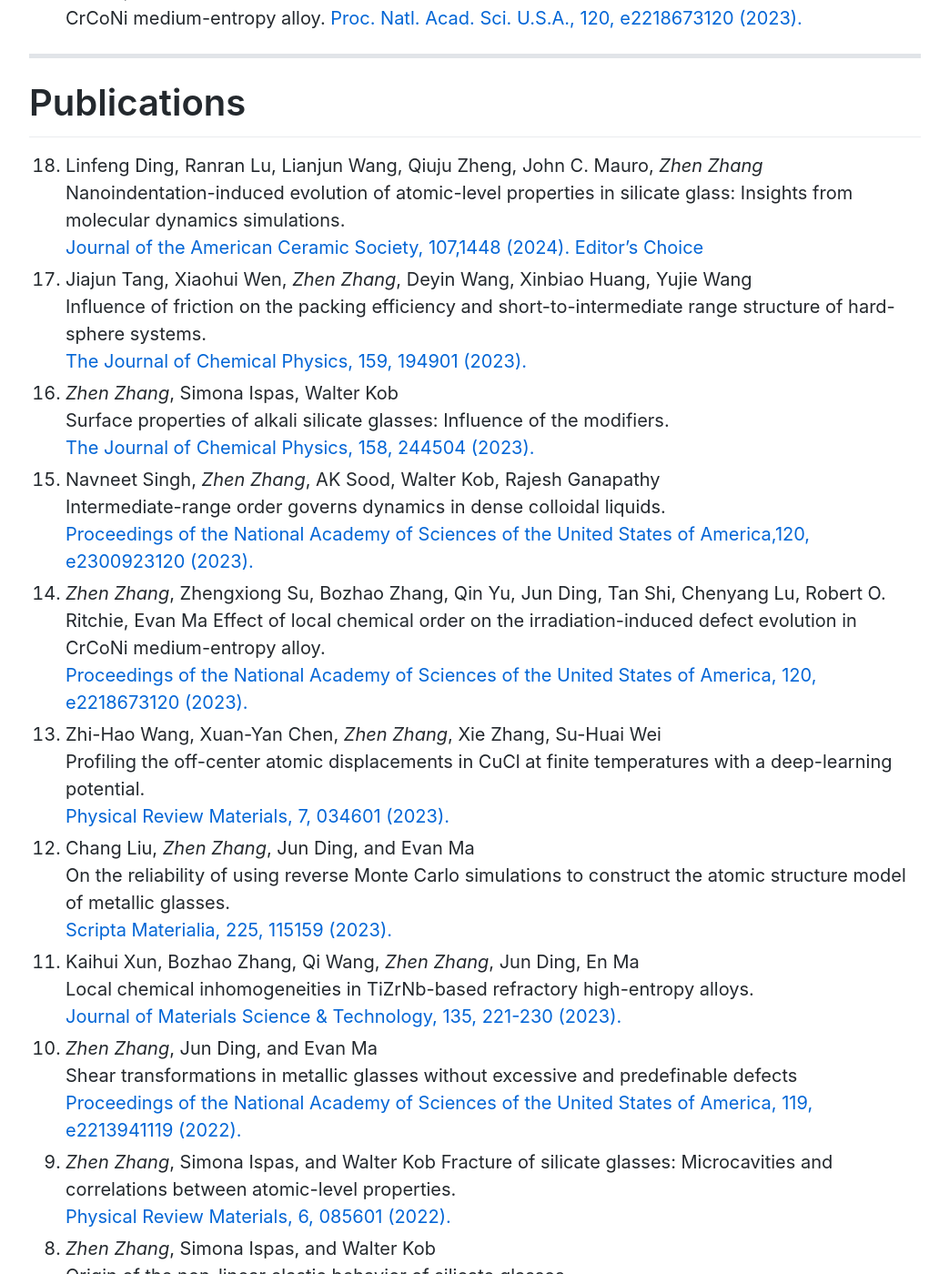
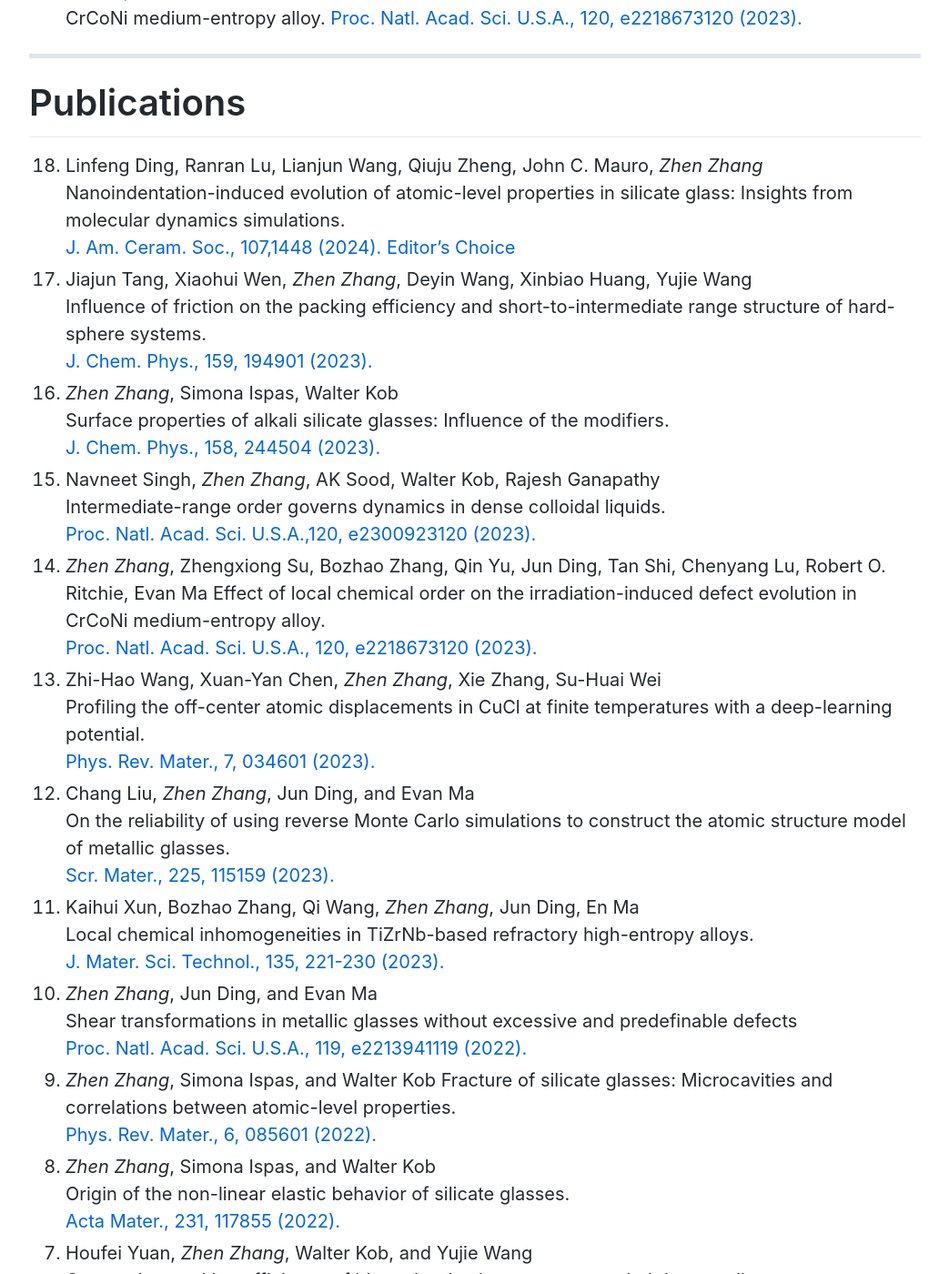
Before and after one commit to zhenzhang1991/zhenzhang1991.github.io, a Jekyll site: the page built from index.md, in a window 1280 px wide and 1400 px high, scrolled down 4684 px. Shown: the whole window at 91% size, without its empty margins (118-1161 px from the left). Built offline with Jekyll 4.4.1, drawn with Linux system fonts in a browser that asks for light colours; Markdown is read by kramdown in place of the engine named in the settings; comment, search, counter and statistics services are not loaded; some of the changed text lies outside the part shown.

Commit message:
Update index.md

```diff
--- a/index.md
+++ b/index.md
@@ -87,58 +87,58 @@ Publication for more details:
 # Publications
 0. Linfeng Ding, Ranran Lu, Lianjun Wang, Qiuju Zheng, John C. Mauro, *Zhen Zhang* <br>
    Nanoindentation-induced evolution of atomic-level properties in silicate glass: Insights from molecular dynamics simulations. <br>
-   [Journal of the American Ceramic Society, 107,1448 (2024). Editor's Choice](https://doi.org/10.1111/jace.19230)
+   [J. Am. Ceram. Soc., 107,1448 (2024). Editor's Choice](https://doi.org/10.1111/jace.19230)
 0. Jiajun Tang, Xiaohui Wen, *Zhen Zhang*, Deyin Wang, Xinbiao Huang, Yujie Wang <br>
    Influence of friction on the packing efficiency and short-to-intermediate range structure of hard-sphere systems. <br>
-   [The Journal of Chemical Physics, 159, 194901 (2023).](https://doi.org/10.1063/5.0175513)
+   [J. Chem. Phys., 159, 194901 (2023).](https://doi.org/10.1063/5.0175513)
 0. *Zhen Zhang*, Simona Ispas, Walter Kob <br>
    Surface properties of alkali silicate glasses: Influence of the modifiers. <br>
-   [The Journal of Chemical Physics, 158, 244504 (2023).](https://doi.org/10.1063/5.0155497)
+   [J. Chem. Phys., 158, 244504 (2023).](https://doi.org/10.1063/5.0155497)
 0. Navneet Singh, *Zhen Zhang*, AK Sood, Walter Kob, Rajesh Ganapathy <br>
    Intermediate-range order governs dynamics in dense colloidal liquids. <br>
-   [Proceedings of the National Academy of Sciences of the United States of America,120, e2300923120 (2023).](https://doi.org/10.1073/pnas.2300923120)
+   [Proc. Natl. Acad. Sci. U.S.A.,120, e2300923120 (2023).](https://doi.org/10.1073/pnas.2300923120)
 0. *Zhen Zhang*, Zhengxiong Su, Bozhao Zhang, Qin Yu, Jun Ding, Tan Shi, Chenyang Lu, Robert O. Ritchie, Evan Ma
    Effect of local chemical order on the irradiation-induced defect evolution in CrCoNi medium-entropy alloy.<br>
-   [Proceedings of the National Academy of Sciences of the United States of America, 120, e2218673120 (2023).](https://doi.org/10.1073/pnas.2218673120)
+   [Proc. Natl. Acad. Sci. U.S.A., 120, e2218673120 (2023).](https://doi.org/10.1073/pnas.2218673120)
 0. Zhi-Hao Wang, Xuan-Yan Chen, *Zhen Zhang*, Xie Zhang, Su-Huai Wei <br>
    Profiling the off-center atomic displacements in CuCl at finite temperatures with a deep-learning potential. <br>
-   [Physical Review Materials, 7, 034601 (2023).](https://doi.org/10.1103/PhysRevMaterials.7.034601)
+   [Phys. Rev. Mater., 7, 034601 (2023).](https://doi.org/10.1103/PhysRevMaterials.7.034601)
 0. Chang Liu, *Zhen Zhang*, Jun Ding, and Evan Ma <br>
    On the reliability of using reverse Monte Carlo simulations to construct the atomic structure model of metallic glasses.<br>
-   [Scripta Materialia, 225, 115159 (2023).](https://doi.org/10.1016/j.scriptamat.2022.115159)
+   [Scr. Mater., 225, 115159 (2023).](https://doi.org/10.1016/j.scriptamat.2022.115159)
 0. Kaihui Xun, Bozhao Zhang, Qi Wang, *Zhen Zhang*, Jun Ding, En Ma <br>
    Local chemical inhomogeneities in TiZrNb-based refractory high-entropy alloys. <br>
-   [Journal of Materials Science & Technology, 135, 221-230 (2023).](https://doi.org/10.1016/j.jmst.2022.06.047)
+   [J. Mater. Sci. Technol., 135, 221-230 (2023).](https://doi.org/10.1016/j.jmst.2022.06.047)
 0. *Zhen Zhang*, Jun Ding, and Evan Ma <br>
    Shear transformations in metallic glasses without excessive and predefinable defects <br>
-   [Proceedings of the National Academy of Sciences of the United States of America, 119, e2213941119 (2022).](https://doi.org/10.1073/pnas.2213941119)
+   [Proc. Natl. Acad. Sci. U.S.A., 119, e2213941119 (2022).](https://doi.org/10.1073/pnas.2213941119)
 0. *Zhen Zhang*, Simona Ispas, and Walter Kob
    Fracture of silicate glasses: Microcavities and correlations between atomic-level properties. <br>
-   [Physical Review Materials, 6, 085601 (2022).](https://doi.org/10.1103/PhysRevMaterials.6.085601)
+   [Phys. Rev. Mater., 6, 085601 (2022).](https://doi.org/10.1103/PhysRevMaterials.6.085601)
 0. *Zhen Zhang*, Simona Ispas, and Walter Kob <br>
    Origin of the non-linear elastic behavior of silicate glasses. <br>
-   [Acta Materialia, 231, 117855 (2022).](https://doi.org/10.1016/j.actamat.2022.117855)
+   [Acta Mater., 231, 117855 (2022).](https://doi.org/10.1016/j.actamat.2022.117855)
 0. Houfei Yuan, *Zhen Zhang*, Walter Kob, and Yujie Wang <br>
    Connecting packing efficiency of binary hard sphere systems to their intermediate range structure. <br>
-   [Physical Review Letters, 127, 278001 (2021).](https://doi.org/10.1103/PhysRevLett.127.278001)
+   [Phys. Rev. Lett., 127, 278001 (2021).](https://doi.org/10.1103/PhysRevLett.127.278001)
 0. *Zhen Zhang*, Simona Ispas, and Walter Kob <br>
    Roughness and scaling properties of oxide glass surfaces at the nanoscale. <br>
-   [Physical Review Letters, 126, 066101 (2021).](https://journals.aps.org/prl/abstract/10.1103/PhysRevLett.126.066101)
+   [Phys. Rev. Lett., 126, 066101 (2021).](https://journals.aps.org/prl/abstract/10.1103/PhysRevLett.126.066101)
 0. *Zhen Zhang*, Walter Kob, and Simona Ispas <br>
    First-principles study of the surface of silica and sodium silicate glasses. <br>
-   [Physical Review B, 103, 184201 (2021).](https://doi.org/10.1103/PhysRevB.103.184201)
+   [Phys. Rev. B, 103, 184201 (2021).](https://doi.org/10.1103/PhysRevB.103.184201)
 0. *Zhen Zhang* and Walter Kob <br>
    Revealing the three-dimensional structure of liquids using four-point correlation functions. <br>
-   [Proceedings of the National Academy of Sciences of the United States of America, 117, 14032 (2020).](https://doi.org/10.1073/pnas.2005638117)
+   [Proc. Natl. Acad. Sci. U.S.A., 117, 14032 (2020).](https://doi.org/10.1073/pnas.2005638117)
 0. *Zhen Zhang*, Simona Ispas, and Walter Kob <br>
    Structure and vibrational properties of sodium silicate glass surfaces. <br>
-   [The Journal of Chemical Physics, 153, 124503 (2020).](https://doi.org/10.1063/5.0019514)
+   [J. Chem. Phys., 153, 124503 (2020).](https://doi.org/10.1063/5.0019514)
 0. *Zhen Zhang*, Simona Ispas, and Walter Kob <br>
    The critical role of the interaction potential and simulation protocol for the structural and mechanical properties of sodosilicate glasses. <br>
-   [Journal of Non-Crystalline Solids, 532, 119895 (2020).](https://doi.org/10.1016/j.jnoncrysol.2020.119895)
+   [J. Non-Cryst. Solids, 532, 119895 (2020).](https://doi.org/10.1016/j.jnoncrysol.2020.119895)
 0. *Zhen Zhang*, Bing Xie, Wang Zhou, Jiang Diao, and Hongyi Li <br>
    Structural characterization of FeO-SiO2-V2O3 slags using molecular dynamics simulations and FTIR spectroscopy. <br>
-   [ISIJ International, 56, 828 (2016).](https://doi.org/10.2355/isijinternational.ISIJINT-2015-600)
+   [ISIJ Int., 56, 828 (2016).](https://doi.org/10.2355/isijinternational.ISIJINT-2015-600)
 {: reversed="reversed"}
 * * *
 
```
